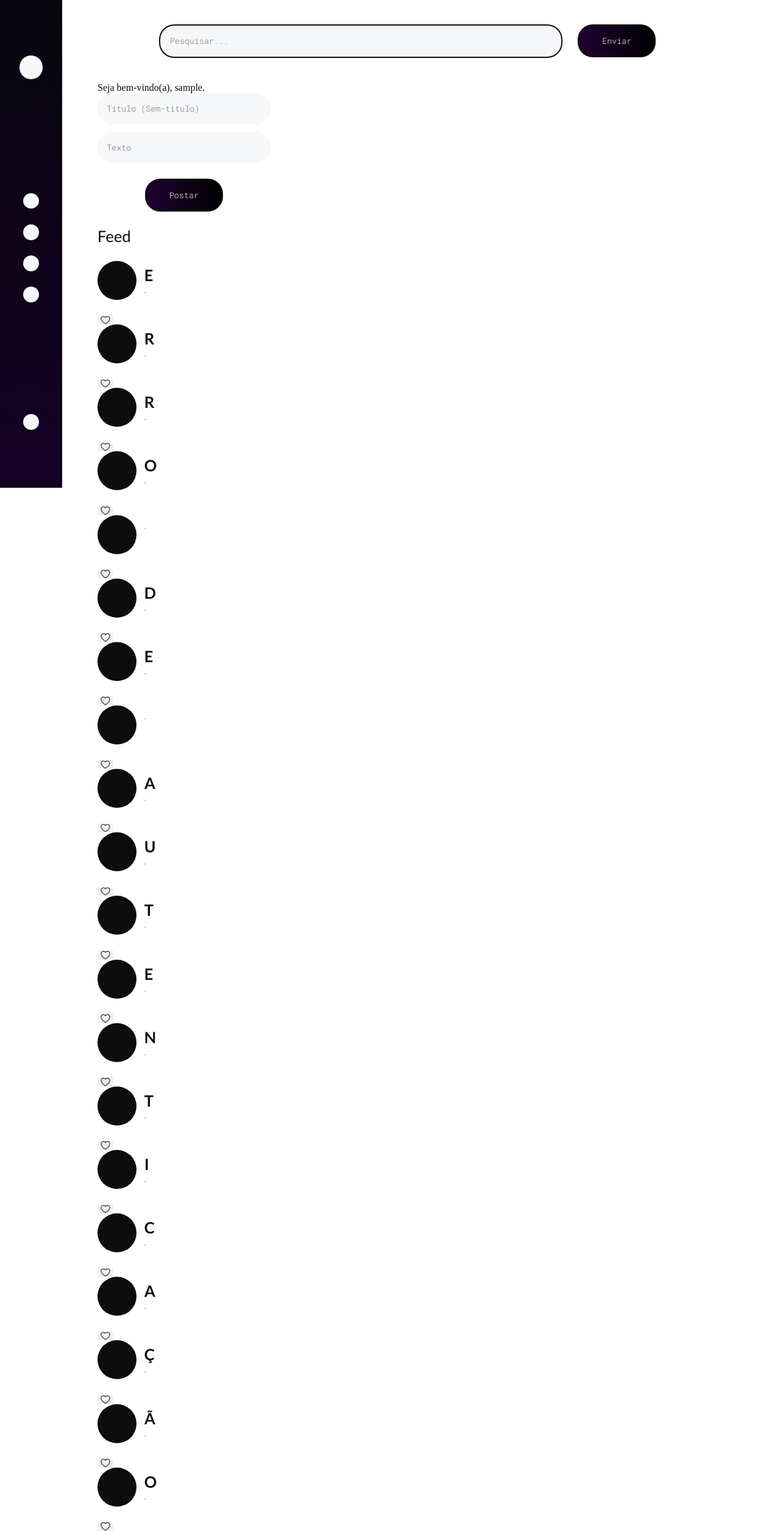
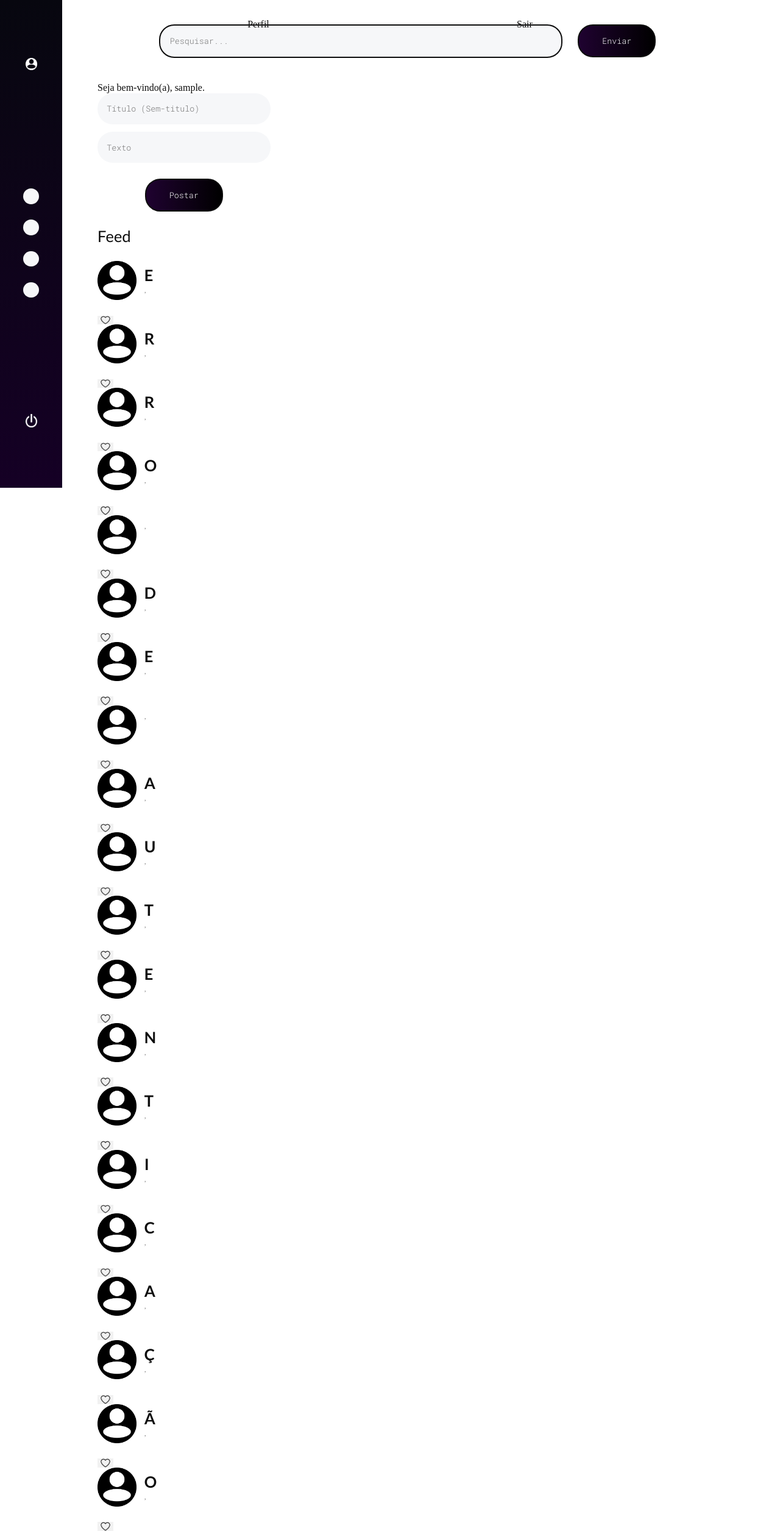
Before and after one commit to ArandaCampos/Colunistas, a Django app: page /home/ in a window 1280 px wide. Shown: the whole page at 61% size. Run offline with Django 4.2, Linux system fonts and the light colour scheme; the visitor is signed in with stand-in values (Sample User, id 1); data comes from the database, SQL or seed files in the repository; some libraries are stand-ins or nearby versions.

Commit message:
add pictures

```diff
--- a/posts/urls.py
+++ b/posts/urls.py
@@ -6,7 +6,7 @@
 urlpatterns = [
     path('post/create/', createPost, name='create'),
     path('home/', listPost, name='feed'),
-    path('profile/', listPost, name='profile'),
+    path('profile/', profile, name='profile'),
     path('post/<slug:slug>/', detailPost, name='detailpost'),
     path('home/profile', profile, name='myprofile'),
     path('author/<str:accounts>/', listPost, name='detailpost'),
--- a/posts/views.py
+++ b/posts/views.py
@@ -1,3 +1,4 @@
+from django.http import HttpResponse
 from django.shortcuts import render
 from accounts.models import PostsModels, UserModels
 from django.views.decorators.http import require_GET, require_POST, require_http_methods
@@ -71,3 +72,5 @@
         posts = PostsModels.objects.filter(author__name__username__exact=request.user.username)
         context = { 'posts' : posts}
         return render(request, 'posts/profile.html', context)
+    else:
+        return render(request, 'accounts/login.html')
--- a/static/css/style.css
+++ b/static/css/style.css
@@ -192,6 +192,10 @@
 
 .img-medium{
     width: 2vw;
+}
+
+.img-big{
+    width: 5vw;
 }
 
 .link-black, .link-white{
--- a/templates/accounts/login.html
+++ b/templates/accounts/login.html
@@ -49,7 +49,7 @@
                 <p>ou</p>
                 <hr class="line color-clean-black">
             </div>
-            <a title="Redefinir Senha" class="btn-medium linear-center font-small" href="#">Redefinir senha</a>
+            <a title="Redefinir Senha" class="btn-medium linear-center font-small" href="/#">Redefinir senha</a>
             <a class="btn-medium linear-center font-small" href="{% url 'account:signup' %}">Inscreva-se</a>
 
         </div>
--- a/templates/posts/home.html
+++ b/templates/posts/home.html
@@ -6,14 +6,13 @@
 Colunistas
 {% endblock %}
 
-{% block menu %}
-{% endblock %}
-
 {% block body %}
 <section class="full">
     <section class="bg-gradient-dark-0 column-between evenly left-fixed color-clean-white">
         <div>
-            <canvas class="circle-medium bg-gray"></canvas>
+            <a href="{% url 'posts:profile' %}">
+                <img src="{% static 'img/default-profile-photo-white.png' %}" class="img-small">
+            </a>
         </div>
         <div class="column-between gap-2">
             <canvas class="circle-small bg-gray"></canvas>
@@ -22,7 +21,7 @@
             <canvas class="circle-small bg-gray"></canvas>
         </div>
         <div>
-            <canvas class="circle-small bg-gray"></canvas>
+            <img src="{% static 'img/off-white.png' %}" class="img-small">
         </div>
         {% if error %}
             <p class="msg-error">{{ error }}</p>
@@ -50,7 +49,7 @@
         {% for post in posts %}
         <div class="column-left padding-left-10 padding-right-10">
             <div class="linear-left gap-1">
-                <canvas class="circle bg-black"></canvas>
+                <img src="{% static 'img/default-profile-photo.png' %}" class="img-big">
                 <div class="column-left padding-top-1">
                     <a class="font-bigger font-bold color-black" href="/post/{{ post.slug }}">{{ post.title }}</a>
                     <div class="linear-left">
--- a/templates/posts/profile.html
+++ b/templates/posts/profile.html
@@ -6,6 +6,7 @@
 
 {% block body %}
 <h1>Profile</h1>
+
 {% for post in posts %}
     <a href="{{ post.get_absolute_url_post }}">{{ post.title }}</a>
     <p>Publicado por <a href="{{ post.get_absolute_url_author }}">{{ post.author }}</a> em {{ post.created }}</p>
```
Also changed, not shown: accounts/views.py (+11 -10 lines), static/img/close-eye-icon.png, static/img/close-eye-icon.png.svg (added), static/img/default-profile-photo-white.png (added), static/img/default-profile-photo.png (added), static/img/off-black.png (added), static/img/off-white.png (added), static/img/open-eye-icon.png.2022_05_15_20_13_40.0.svg (added).
